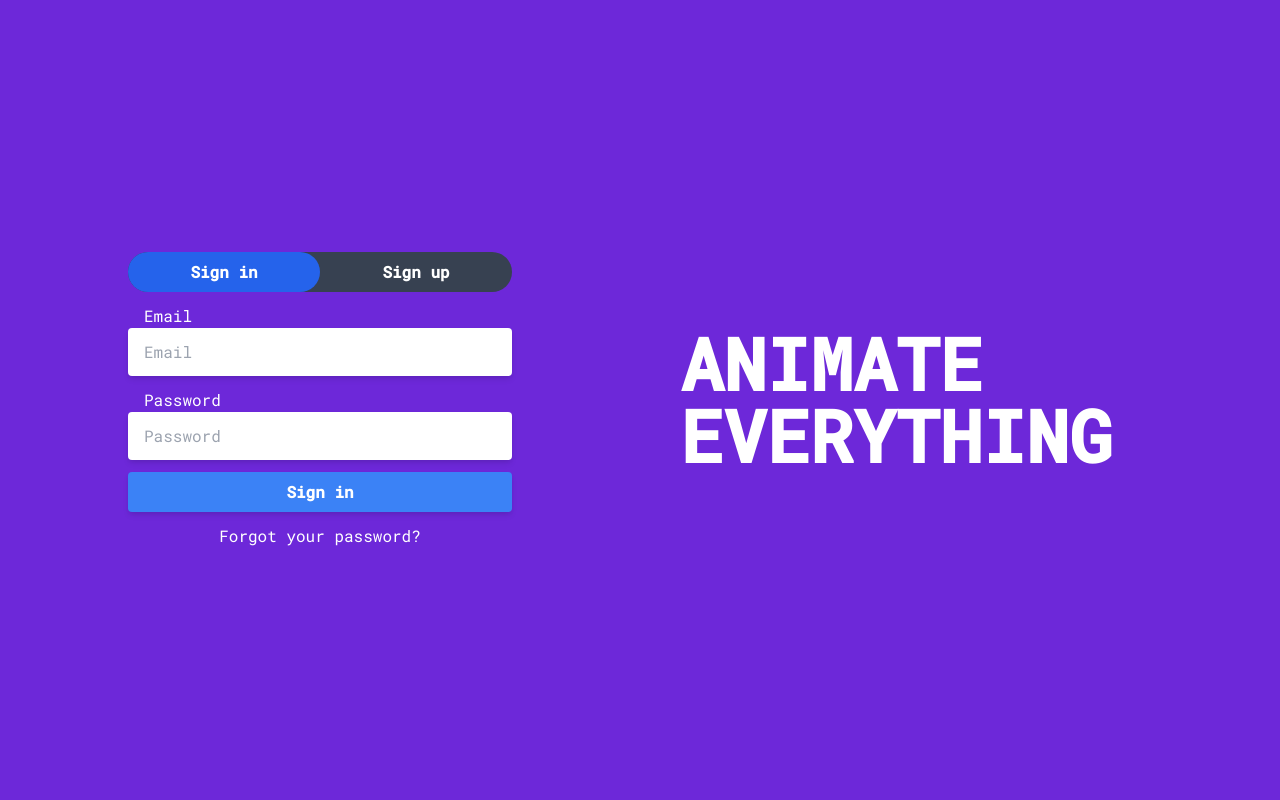
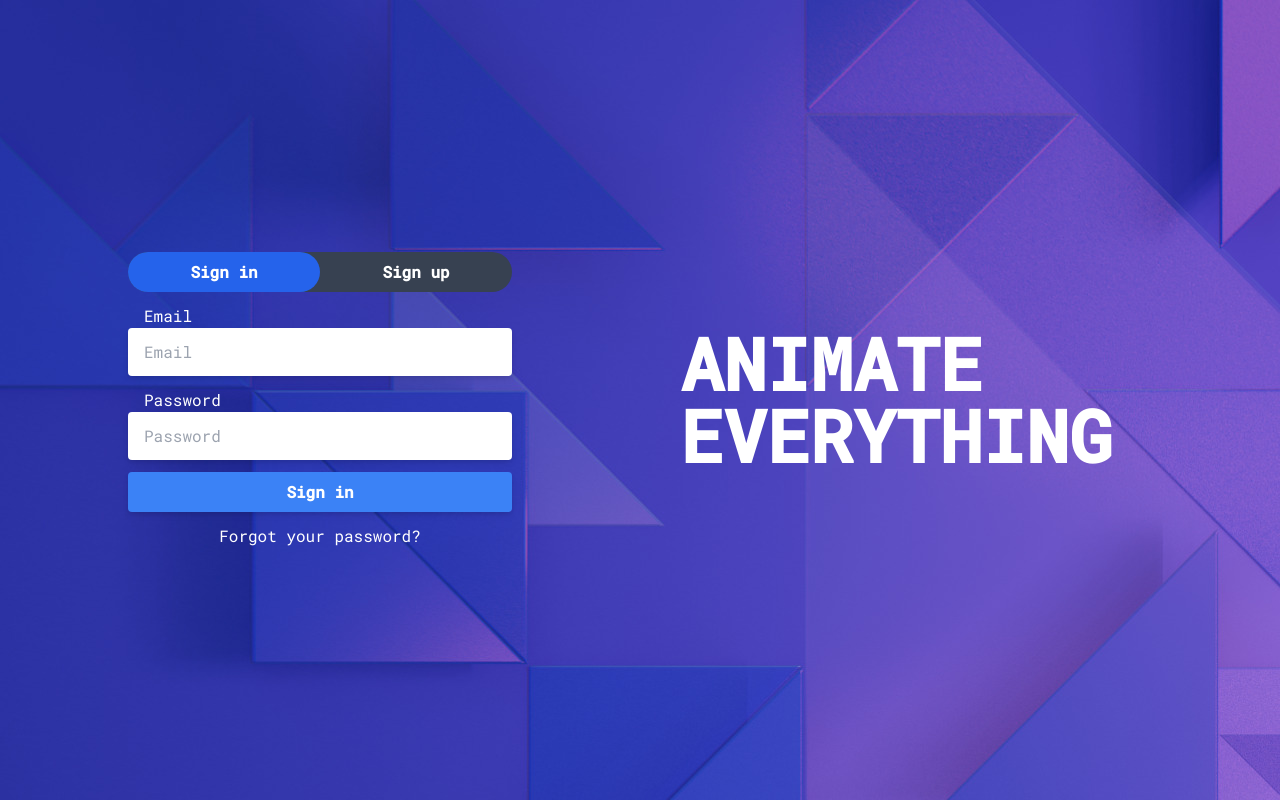
Before and after one commit to WanderningMaster/animate-everything, a React (Create React App) app in the folder client/: page /login in a window 1280 px wide. Built offline with nearby package versions, Linux system fonts and the light colour scheme.

Commit message:
client: + react router * fixed some namings

```diff
--- a/client/package.json
+++ b/client/package.json
@@ -12,6 +12,7 @@
     "@types/react-dom": "^18.0.6",
     "react": "^18.2.0",
     "react-dom": "^18.2.0",
+    "react-router-dom": "^6.4.1",
     "react-scripts": "5.0.1",
     "typescript": "^4.8.3",
     "web-vitals": "^2.1.4"
@@ -43,8 +44,8 @@
   "devDependencies": {
     "@tailwindcss/postcss7-compat": "^2.2.17",
     "autoprefixer": "^10.4.12",
-    "postcss": "^8.4.16",
     "eslint-plugin-react": "7.30.1",
-    "eslint-plugin-react-hooks": "4.6.0"
+    "eslint-plugin-react-hooks": "4.6.0",
+    "postcss": "^8.4.16"
   }
 }
--- a/client/public/index.html
+++ b/client/public/index.html
@@ -8,7 +8,6 @@
     name="description"
     content="Web site created using create-react-app"
   />
-  <link rel="manifest" href="%PUBLIC_URL%/manifest.json" />
   <title>React App</title>
 </head>
 <body>
--- a/client/src/application/app.tsx
+++ b/client/src/application/app.tsx
@@ -1,10 +1,16 @@
 import React, { FC } from "react";
+import { BrowserRouter, Route, Routes } from "react-router-dom";
+import { Auth } from "../pages/auth/auth";
 
 const App: FC = () => {
   return (
-    <div className="flex text-3xl">
-      Hello world
-    </div>
+    <BrowserRouter>
+      <Routes>
+        <Route path={"/"} element={"Hello world"} />
+        <Route path={"/login"} element={<Auth />} />
+      </Routes>
+    </BrowserRouter>
+
   );
 };
 
--- a/client/src/index.tsx
+++ b/client/src/index.tsx
@@ -1,13 +1,13 @@
 import React from "react";
 import ReactDOM from "react-dom/client";
 import "./assets/scaffold.css";
-import { SignInPage } from "./pages/auth/sign-in-page";
+import { App } from "./application/app";
 
 const root = ReactDOM.createRoot(
   document.getElementById("root") as HTMLElement,
 );
 root.render(
   <React.StrictMode>
-    <SignInPage />
+    <App />
   </React.StrictMode>,
 );
--- a/client/src/pages/auth/sign-in-page.tsx
+++ b/client/src/pages/auth/auth.tsx
@@ -1,9 +1,8 @@
-import * as React from "react";
 import { FC, useState } from "react";
 import { SignUpForm } from "./common/sign-up-form";
 import { SignInForm } from "./common/sign-in-form";
 
-export const SignInPage: FC = () => {
+export const Auth: FC = () => {
 
   const [isSignIn, setIsSignIn] = useState(true);
 
@@ -16,7 +15,7 @@ export const SignInPage: FC = () => {
   };
 
   return (
-    <div className={"w-screen h-screen bg-purple-700 flex flex-row"}>
+    <div className={"w-screen h-screen bg-auth-background flex flex-row"}>
       <div className={"flex justify-center backdrop-blur-xl bg-white/10 w-6/12 h-full"}>
         <div className={"flex flex-col w-96 justify-center items-center"}>
           <div className={"flex flex-row justify-between items-center rounded-3xl bg-gray-700 w-full h-10 mb-3"}>
--- a/client/src/pages/auth/common/sign-in-form.tsx
+++ b/client/src/pages/auth/common/sign-in-form.tsx
@@ -1,4 +1,3 @@
-import * as React from "react";
 import { FC } from "react";
 
 export const SignInForm: FC = () => {
--- a/client/src/pages/auth/common/sign-up-form.tsx
+++ b/client/src/pages/auth/common/sign-up-form.tsx
@@ -1,4 +1,3 @@
-import * as React from "react";
 import { FC } from "react";
 
 export const SignUpForm: FC = () => {
```
Also changed, not shown: 1 other file (tests, documents, lock files or other folders).
